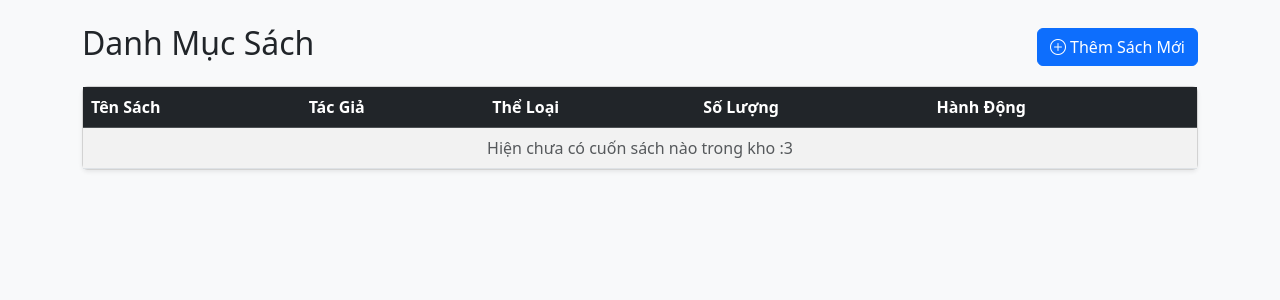
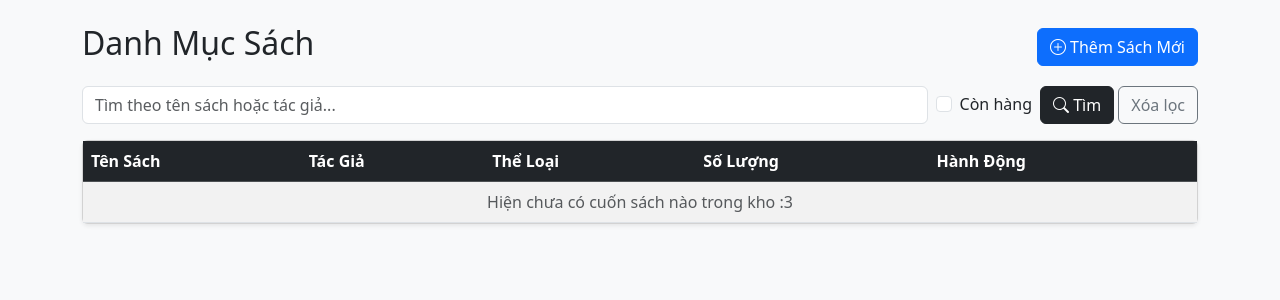
Before and after one commit to trantu113/libProject, a Django app: page / in a window 1280 px wide. Shown: the part 56-356 px from the top of the page. Run offline with Django 5.2, Linux system fonts and the light colour scheme; data that the repository does not hold is empty.

Commit message:
commit search and available feature
search book and author
tick box to check available book

```diff
--- a/books/templates/books/book_list.html
+++ b/books/templates/books/book_list.html
@@ -27,6 +27,25 @@
         <h2>Danh Mục Sách</h2>
         <a href="{% url 'bookAdd' %}" class="btn btn-primary"><i class="bi bi-plus-circle"></i> Thêm Sách Mới</a></div>
 
+    <!-- tìm sách và tác giả -->
+    <form method="get" class="row g-2 mb-3 align-items-center">
+        <div class="col">
+            <input name="q" value="{{ q }}" class="form-control"
+                   placeholder="Tìm theo tên sách hoặc tác giả...">
+        </div>
+        <div class="col-auto">
+            <div class="form-check">
+                <input class="form-check-input" type="checkbox" name="con_hang" value="1"
+                       id="conHang" {% if con_hang %}checked{% endif %}>
+                <label class="form-check-label" for="conHang">Còn hàng</label>
+            </div>
+        </div>
+        <div class="col-auto">
+            <button class="btn btn-dark"><i class="bi bi-search"></i> Tìm</button>
+            <a href="{% url 'books' %}" class="btn btn-outline-secondary">Xóa lọc</a>
+        </div>
+    </form>
+
     <!-- Bảng danh sách sách -->
     <div class="card shadow-sm">
         <div class="card-body p-0">
@@ -51,13 +70,20 @@
                     </td>
                     <td>
                         <button class="btn btn-sm btn-info text-white">Mượn sách</button>
-                        <button class="btn btn-sm btn-warning">Sửa</button>
-                        <button class="btn btn-sm btn-danger">Xóa</button>
+                        <a href="{% url 'bookUpdate' book.id %}" class="btn btn-sm btn-warning">Sửa</a>
+                        <form method="post" action="{% url 'bookDelete' book.id %}" class="d-inline"
+                              onsubmit="return confirm('Bạn có chắc muốn xoá sách này không?');">
+                            {% csrf_token %}
+                            <button class="btn btn-sm btn-danger">Xóa</button>
+                        </form>
                     </td>
                 </tr>
                 {% empty %}
                 <tr>
-                    <td colspan="5" class="text-center text-muted">Hiện chưa có cuốn sách nào trong kho :3</td>
+                    <td colspan="5" class="text-center text-muted">
+                        {% if q %}Không tìm thấy sách nào với "{{ q }}"{% else %}Hiện chưa có cuốn sách nào trong kho
+                        :3{% endif %}
+                    </td>
                 </tr>
                 {% endfor %}
                 </tbody>
--- a/books/urls.py
+++ b/books/urls.py
@@ -3,6 +3,8 @@ from django.urls import path
 from books import views
 
 urlpatterns = [
-    path('', views.books, name='books'),
-    path('add/', views.bookAdd, name='bookAdd'),
+    path('', views.books, name='books'), # trang books
+    path('add/', views.bookAdd, name='bookAdd'), # trang add book
+    path('delete/<str:book_id>/',views.bookDelete, name='bookDelete'),
+    path('update/<str:book_id>/',views.bookUpdate, name='bookUpdate'),
 ]
--- a/books/views.py
+++ b/books/views.py
@@ -1,35 +1,84 @@
+from bson import ObjectId
 from django.shortcuts import render, redirect
-from matplotlib.style import available
 
 from books.db import books_collection
 
 
 def books(request):
-    cursor = books_collection.find({})  # lay du lieu tu mongodb
+    q = request.GET.get('q', '').strip()
+
+    con_hang = request.GET.get('con_hang', '')
+
+    cacDieuKien = []
+
+    if q:  # neu q = true
+        cacDieuKien.append({
+            '$or': [
+                {'title': {'$regex': q, '$options': 'i'}},
+                {'author': {'$regex': q, '$options': 'i'}},
+            ]
+        })
+
+    if con_hang:
+        cacDieuKien.append({'available': {'$gt': 0}})
+
+    if (cacDieuKien):
+        dieuKien = {'$and': cacDieuKien}
+    else: dieuKien = {}
+
+    cursor = books_collection.find(dieuKien)  # lay du lieu tu mongodb
 
     book_list = []
     for item in cursor:
         item['id'] = str(item['_id'])  # chuyen ma _id trong mongo thanh (string)
         book_list.append(item)
 
-    context = {'book_list': book_list}  # dong goi gui sang html
+    context = {'book_list': book_list, 'q': q, 'con_hang': con_hang}  # dong goi gui sang html
 
     return render(request, 'books/book_list.html', context)
 
 
 def bookAdd(request):
-    if request.method == 'POST': # nguoi dung bam "save"
+    if request.method == 'POST':  # nguoi dung bam "save"
         try:
             available = int(request.POST.get('available', 0))
         except:
             available = 0
 
-        books_collection.insert_one({
-            'title': request.POST.get('title'),
-            'author': request.POST.get('author'),
-            'category': request.POST.get('category'),
-            'available': int(request.POST.get('available', 0)),
+        books_collection.insert_one({  # lenh insert_one
+            'title': request.POST.get('title', '').strip(),
+            'author': request.POST.get('author', '').strip(),
+            'category': request.POST.get('category', '').strip(),
+            'available': max(available, 0),  # dam bao ko co so luong la am
         })
-        return redirect('books') # back ve trang danh sach
+        return redirect('books')  # back ve trang danh sach
 
-    return render(request, 'books/book_form.html') # vao trang book_form
+    return render(request, 'books/book_form.html')  # vao trang book_form
+
+
+def bookDelete(request, book_id):
+    if request.method == 'POST':  # nguoi dung bam "delete"
+        books_collection.delete_one({'_id': ObjectId(book_id)})  # lenh delete_one (ObjectId(book_id)
+    return redirect('books')
+
+
+def bookUpdate(request, book_id):
+    book = books_collection.find_one({'_id': ObjectId(book_id)})
+
+    if request.method == 'POST':
+        try:
+            available = int(request.POST.get('available', 0))
+        except ValueError:
+            available = 0
+
+        books_collection.update_one({'_id': book['_id']},
+                                    {'$set': {
+                                        'title': request.POST.get('title', '').strip(),
+                                        'author': request.POST.get('author', '').strip(),
+                                        'category': request.POST.get('category', '').strip(),
+                                        'available': max(available, 0),
+                                    }}, )
+        return redirect('books')
+
+    book['id'] = str(book['_id'])
+    return render(request, 'books/book_form.html', {'books': books})
```
Also changed, not shown: books/templates/books/book_form.html (+7 -6 lines).
